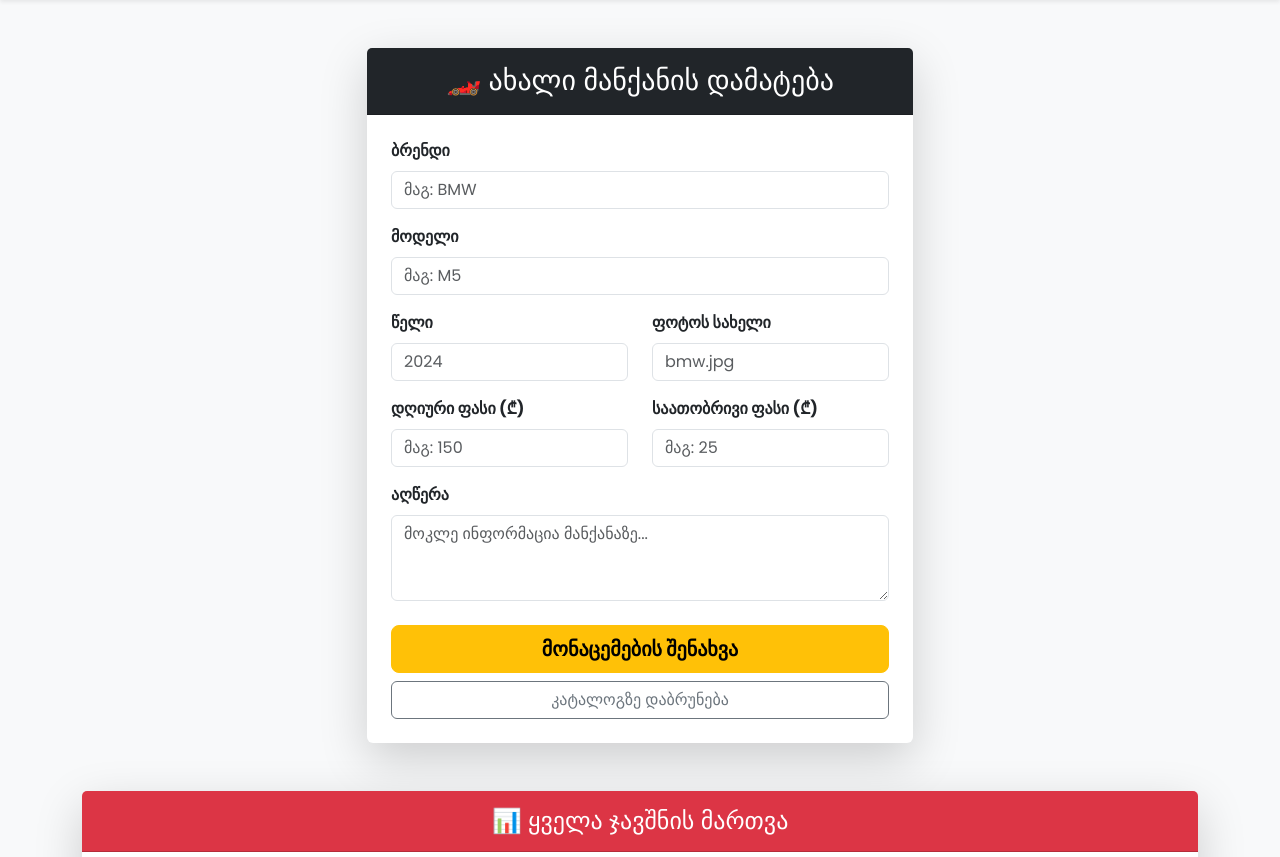
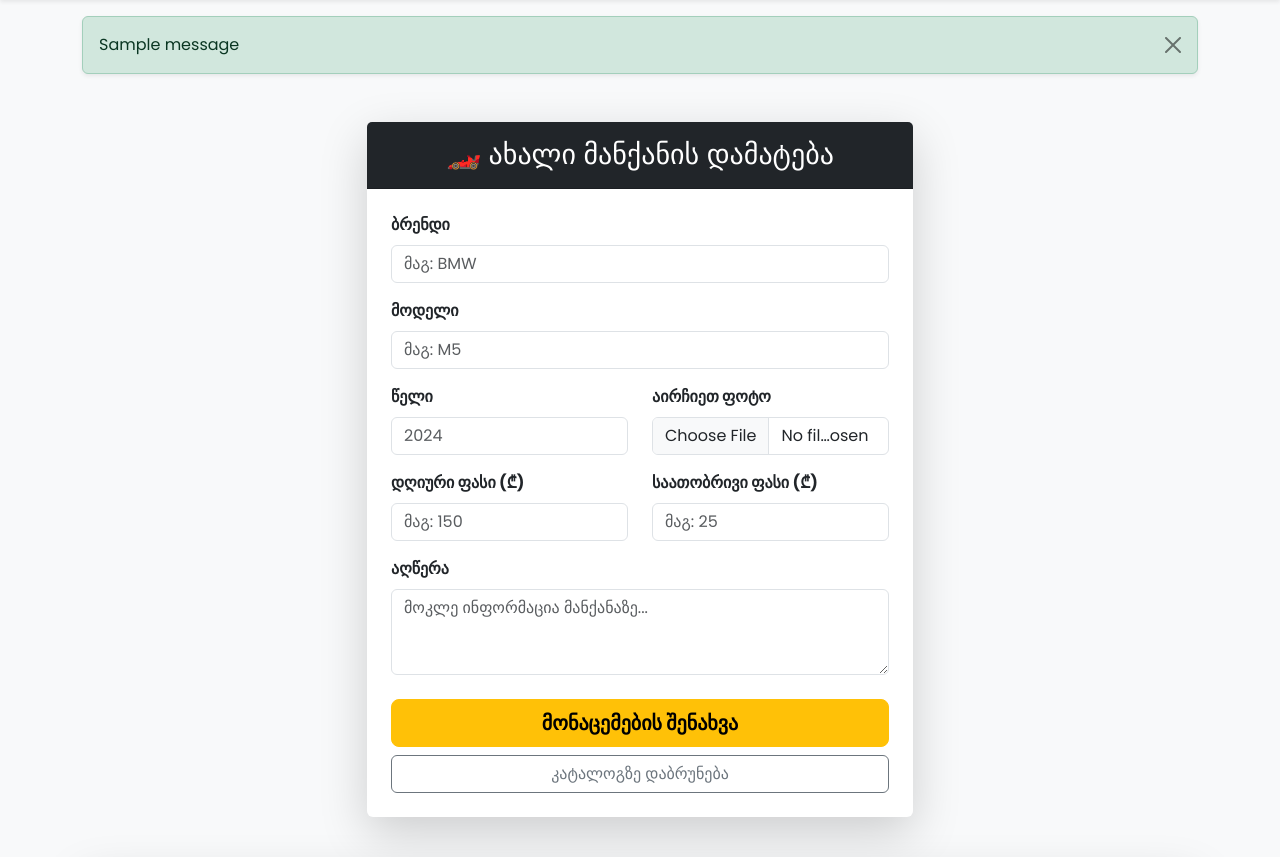
Before and after one commit to niako013/topgear.ge, a Flask app: page /admin in a window 1280 px wide. Shown: the part 80-937 px from the top of the page. Run offline with Flask 3, Linux system fonts and the light colour scheme; a user stored in the database is signed in; tables that the repository leaves empty hold one stand-in row (values such as "Sample post"); one stand-in notice (Sample message) is shown; some libraries are stand-ins or nearby versions.

Commit message:
Add files via upload

```diff
--- a/forms.py
+++ b/forms.py
@@ -1,6 +1,7 @@
 from flask_wtf import FlaskForm
 from wtforms import StringField, IntegerField,TextAreaField, PasswordField, SubmitField
 from wtforms.validators import DataRequired, Length
+from flask_wtf.file import FileField, FileAllowed
 
 class RegisterForm(FlaskForm):
     username = StringField('Username', validators=[DataRequired(), Length(min=3)])
@@ -12,10 +13,17 @@ class LoginForm(FlaskForm):
     password = PasswordField('Password', validators=[DataRequired()])
     submit = SubmitField('Login')
 
+
+
 class CarForm(FlaskForm):
-    brand = StringField('Brand', validators=[DataRequired()])
-    model = StringField('Model', validators=[DataRequired()])
-    year = IntegerField('Year', validators=[DataRequired()])
-    image = StringField('Image filename', validators=[DataRequired()])
-    description = TextAreaField('Description', validators=[DataRequired()])
-    submit = SubmitField('Save')
+    brand = StringField('ბრენდი', validators=[DataRequired()])
+    model = StringField('მოდელი', validators=[DataRequired()])
+    year = IntegerField('წელი', validators=[DataRequired()])
+    description = TextAreaField('აღწერა', validators=[DataRequired()])
+    # შევცვალეთ StringField ფაილის ასარჩევი ველით
+    image = FileField('ავტომობილის ფოტო', validators=[
+        DataRequired(),
+        FileAllowed(['jpg', 'png', 'jpeg'], 'მხოლოდ ფოტოები (jpg, png)!')
+    ])
+    description = TextAreaField('აღწერა', validators=[DataRequired()])
+    submit = SubmitField('შენახვა')
--- a/templates/admin.html
+++ b/templates/admin.html
@@ -11,7 +11,7 @@
                     <h3 class="mb-0">🏎️ ახალი მანქანის დამატება</h3>
                 </div>
                 <div class="card-body p-4">
-                    <form method="POST" action="{{ url_for('admin_page') }}">
+                    <form method="POST" action="{{ url_for('admin_page') }}" enctype="multipart/form-data">
                         {{ form.hidden_tag() }}
 
                         <div class="mb-3">
@@ -30,8 +30,8 @@
                                 {{ form.year(class="form-control", placeholder="2024") }}
                             </div>
                             <div class="col-md-6 mb-3">
-                                <label class="form-label fw-bold">ფოტოს სახელი</label>
-                                {{ form.image(class="form-control", placeholder="bmw.jpg") }}
+                                <label class="form-label fw-bold">აირჩიეთ ფოტო</label>
+                                {{ form.image(class="form-control") }}
                             </div>
                         </div>
 
@@ -105,5 +105,4 @@
         </div>
     </div>
 </div>
-
 {% endblock %}
--- a/templates/base.html
+++ b/templates/base.html
@@ -6,11 +6,8 @@
     <title>{% block title %}Top Gear Georgia{% endblock %}</title>
 
     <link href="https://cdn.jsdelivr.net/npm/bootstrap@5.3.0/dist/css/bootstrap.min.css" rel="stylesheet">
-
     <link rel="stylesheet" href="https://cdnjs.cloudflare.com/ajax/libs/font-awesome/6.0.0/css/all.min.css">
-
     <link href="https://fonts.googleapis.com/css2?family=Poppins:wght@300;400;600;700&display=swap" rel="stylesheet">
-
     <link rel="stylesheet" href="{{ url_for('static', filename='css/style.css') }}">
 
     <style>
@@ -22,6 +19,19 @@
     {% include "header.html" %}
 
     <main style="min-height: 80vh;">
+        <div class="container mt-3">
+            {% with messages = get_flashed_messages(with_categories=true) %}
+              {% if messages %}
+                {% for category, message in messages %}
+                  <div class="alert alert-{{ category }} alert-dismissible fade show shadow-sm" role="alert">
+                    {{ message }}
+                    <button type="button" class="btn-close" data-bs-dismiss="alert" aria-label="Close"></button>
+                  </div>
+                {% endfor %}
+              {% endif %}
+            {% endwith %}
+        </div>
+
         {% block content %}{% endblock %}
     </main>
 
```
Also changed, not shown: templates/cars.html (+4 -3 lines), app.py (line endings or trailing spaces), static/images/JaguarXJS.jpg (added).
